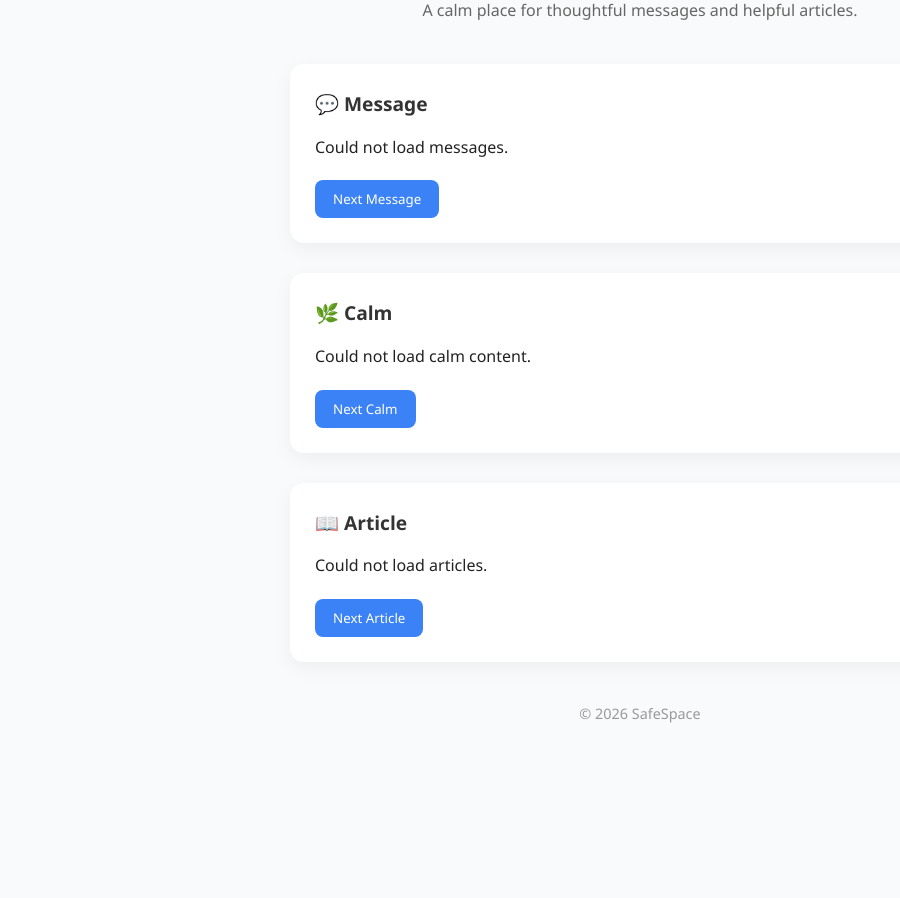
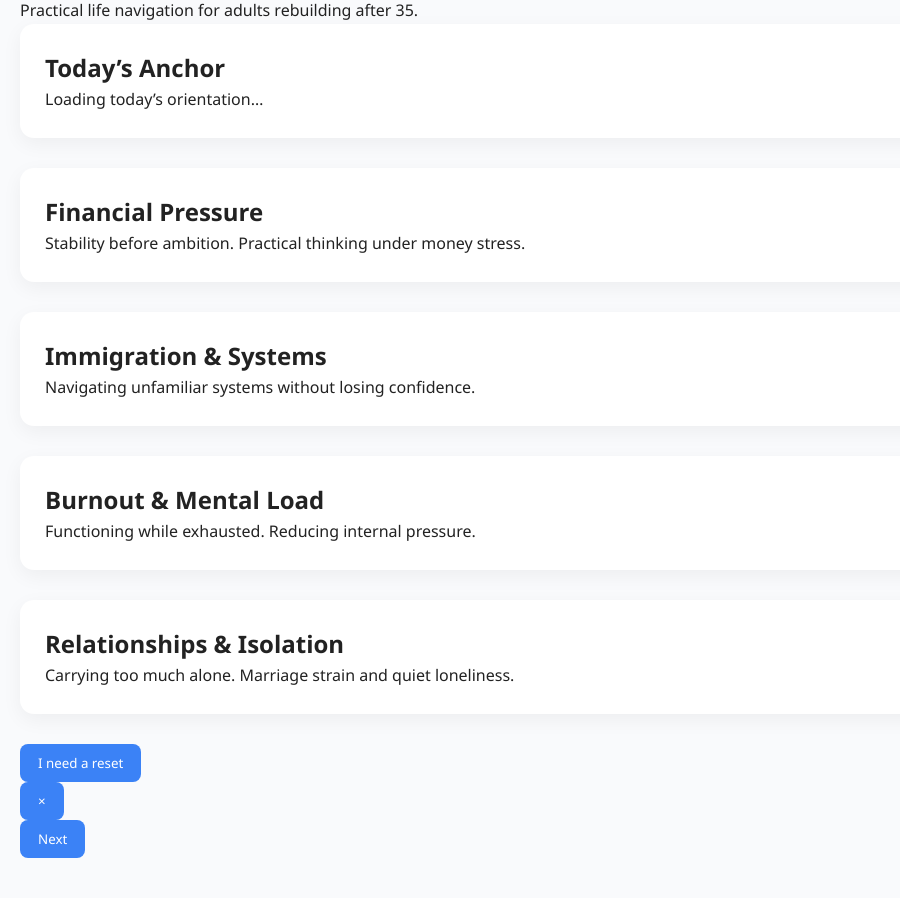
Before and after one commit to gloriascookhouse/Still-Standing-App, a plain HTML site: page index.html in a window 1280 px wide. Shown: the part 108-1006 px from the top of the page, without its empty margins (0-900 px from the left). Before the commit the page ends 873 px from the top, so only its background shows below. Drawn offline with Linux system fonts and the light colour scheme.

Commit message:
Update index.html

```diff
--- a/index.html
+++ b/index.html
@@ -1,69 +1,59 @@
 <!DOCTYPE html>
 <html lang="en">
 <head>
-  <meta charset="UTF-8" />
-  <meta name="viewport" content="width=device-width, initial-scale=1.0" />
-  <title>SafeSpace</title>
-  <link rel="stylesheet" href="style.css" />
+  <meta charset="UTF-8">
+  <meta name="viewport" content="width=device-width, initial-scale=1.0">
+  <title>Second Act</title>
+  <link rel="stylesheet" href="style.css">
 </head>
 <body>
 
-  <div class="container">
+  <div class="app">
+    <header>
+      <h1>Second Act</h1>
+      <p class="tagline">Practical life navigation for adults rebuilding after 35.</p>
+    </header>
 
-    <h1>SafeSpace</h1>
-    <p class="subtitle">
-      A calm place for thoughtful messages and helpful articles.
-    </p>
+    <main>
+      <section class="card" onclick="openSection('anchors')">
+        <h2>Today’s Anchor</h2>
+        <p id="anchorPreview">Loading today’s orientation…</p>
+      </section>
 
-    <!-- MESSAGE SECTION -->
-    <div class="card">
-      <div class="section-title">
-        💬 Message
-        <span id="messageCounter" style="float:right; font-size:0.9rem; color:#777;"></span>
-      </div>
+      <section class="card" onclick="openSection('financial')">
+        <h2>Financial Pressure</h2>
+        <p>Stability before ambition. Practical thinking under money stress.</p>
+      </section>
 
-      <div id="message" class="content-text">
-        Loading...
-      </div>
+      <section class="card" onclick="openSection('immigration')">
+        <h2>Immigration & Systems</h2>
+        <p>Navigating unfamiliar systems without losing confidence.</p>
+      </section>
 
-      <button onclick="nextMessage()">Next Message</button>
+      <section class="card" onclick="openSection('burnout')">
+        <h2>Burnout & Mental Load</h2>
+        <p>Functioning while exhausted. Reducing internal pressure.</p>
+      </section>
+
+      <section class="card" onclick="openSection('relationships')">
+        <h2>Relationships & Isolation</h2>
+        <p>Carrying too much alone. Marriage strain and quiet loneliness.</p>
+      </section>
+
+      <button class="reset-button" onclick="openSection('reset')">
+        I need a reset
+      </button>
+    </main>
+  </div>
+
+  <!-- MODAL -->
+  <div id="modal" class="modal hidden">
+    <div class="modal-content">
+      <button class="close-btn" onclick="closeModal()">×</button>
+      <h2 id="modalTitle"></h2>
+      <p id="modalText"></p>
+      <button onclick="nextItem()">Next</button>
     </div>
-
-
-    <!-- CALM SECTION -->
-    <div class="card">
-      <div class="section-title">
-        🌿 Calm
-        <span id="calmCounter" style="float:right; font-size:0.9rem; color:#777;"></span>
-      </div>
-
-      <div id="calm" class="content-text">
-        Loading...
-      </div>
-
-      <button onclick="nextCalm()">Next Calm</button>
-    </div>
-
-
-    <!-- ARTICLE SECTION -->
-    <div class="card">
-      <div class="section-title">
-        📖 Article
-        <span id="articleCounter" style="float:right; font-size:0.9rem; color:#777;"></span>
-      </div>
-
-      <div id="article" class="content-text">
-        Loading...
-      </div>
-
-      <button onclick="nextArticle()">Next Article</button>
-    </div>
-
-
-    <footer>
-      © 2026 SafeSpace
-    </footer>
-
   </div>
 
   <script src="app.js"></script>
```
